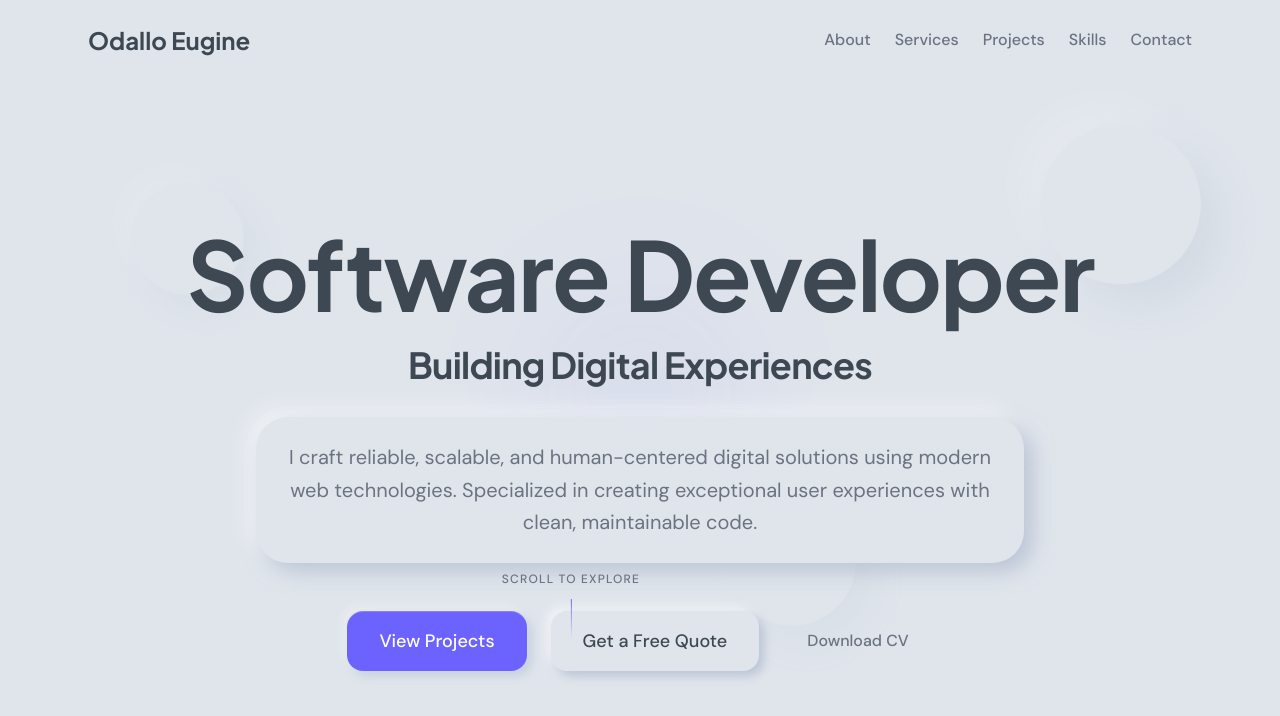
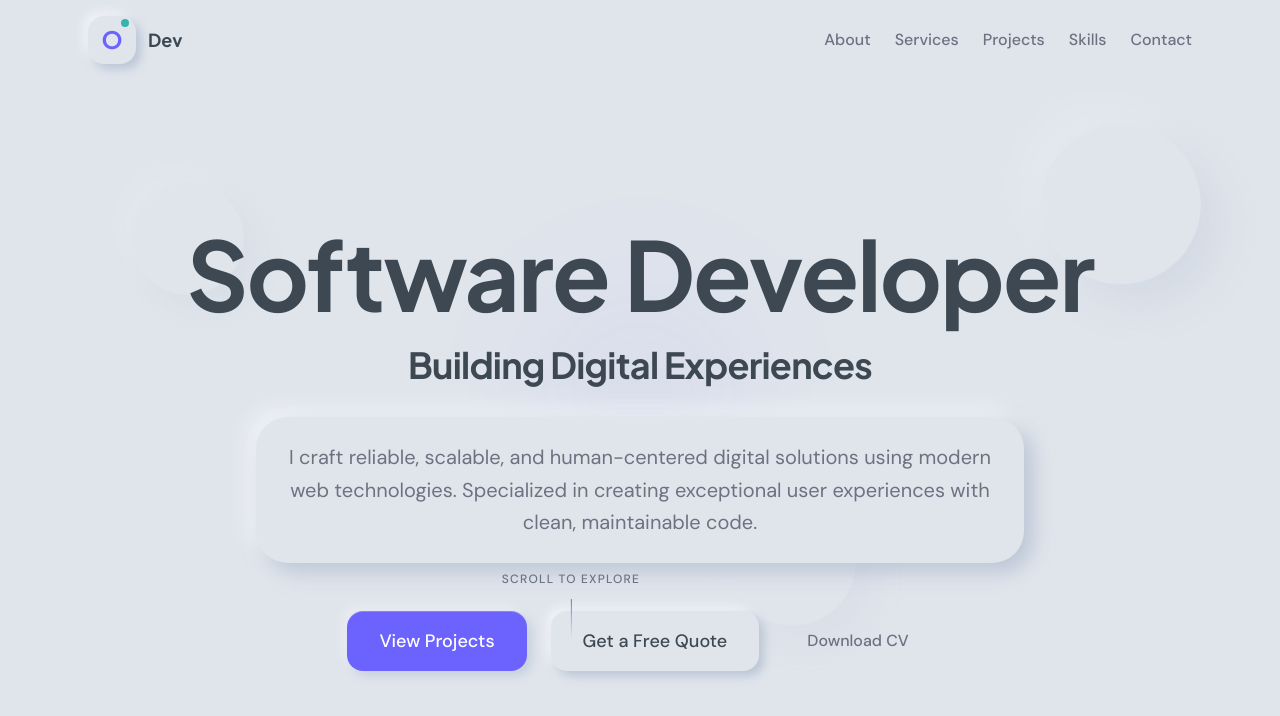
Before and after one commit to Odallo/Portfolio-2.0, a Next.js app: page / in a window 1280 px wide. Shown: the top 716 px of the page. Built offline with nearby package versions, Linux system fonts and the light colour scheme.

Commit message:
style(ui): update navigation logo to neumorphic design
Replace the text-based logo in the Navigation component with a neumorphic
icon container and updated typography to align with the new theme.

```diff
--- a/src/components/Navigation.tsx
+++ b/src/components/Navigation.tsx
@@ -33,13 +33,30 @@ export default function Navigation() {
       }`}>
         <div className="max-w-6xl mx-auto px-6">
           <div className="flex items-center justify-between h-20">
-            {/* Logo */}
-            <Link
-              href="/"
-              className="text-2xl font-display font-bold text-[#3D4852] hover:text-[#6C63FF] transition-colors duration-200"
-            >
-              Odallo Eugine
-            </Link>
+{/* Logo - Neumorphic Icon */}
+      <Link
+        href="/"
+        className="flex items-center gap-3 group"
+      >
+        <div
+          className="w-12 h-12 rounded-2xl flex items-center justify-center transition-all duration-300 group-hover:-translate-y-1"
+          style={{
+            background: '#E0E5EC',
+            boxShadow: '5px 5px 10px rgb(163,177,198,0.6), -5px -5px 10px rgba(255,255,255,0.5)',
+          }}
+        >
+          <div className="relative">
+            <span className="text-2xl font-display font-bold text-[#6C63FF]">O</span>
+            <div
+              className="absolute -top-1 -right-1.5 w-2 h-2 rounded-full"
+              style={{ background: '#38B2AC' }}
+            />
+          </div>
+        </div>
+        <span className="hidden sm:block text-lg font-display font-bold text-[#3D4852] group-hover:text-[#6C63FF] transition-colors duration-200">
+          Dev
+        </span>
+      </Link>
 
             {/* Desktop Navigation */}
             <div className="hidden md:flex items-center gap-6">
```
